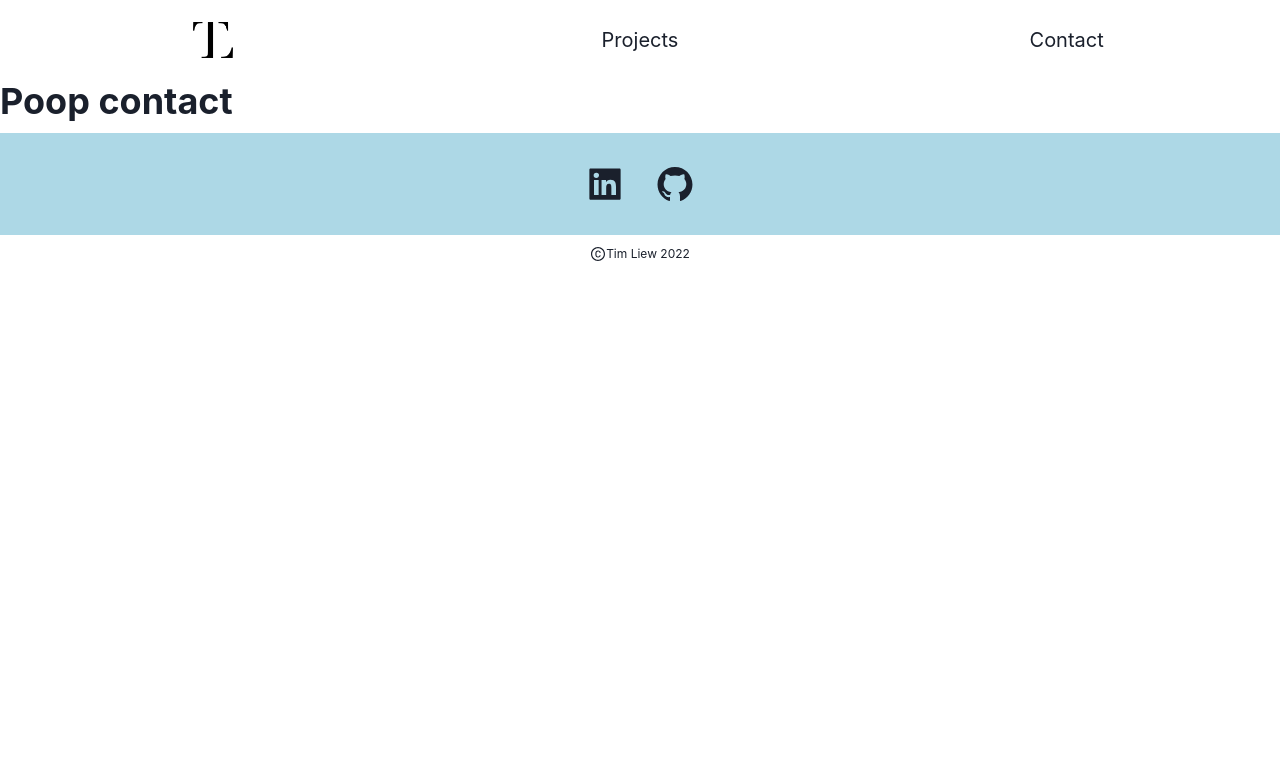
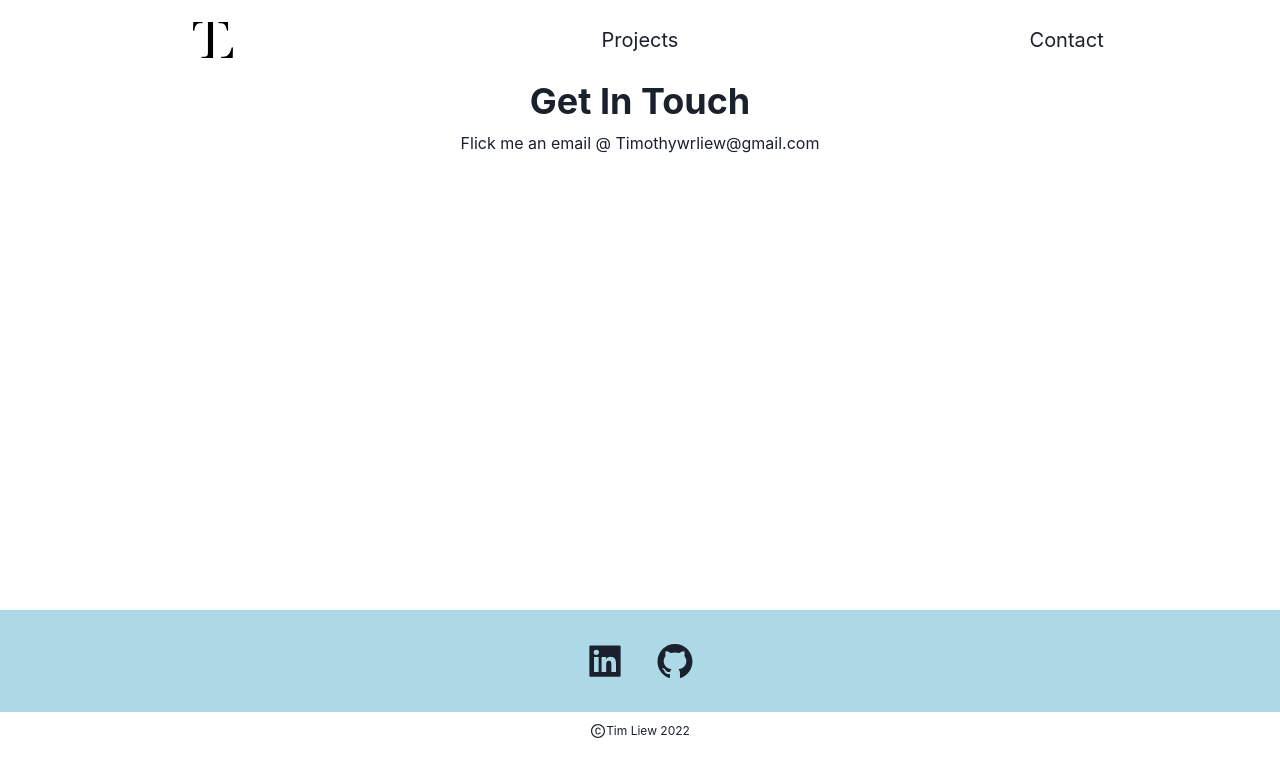
Before and after one commit to Tweemo/typescript-portfolio, a Next.js app: page /contact in a window 1280 px wide. Shown: the top 776 px of the page. Built offline with nearby package versions, Linux system fonts and the light colour scheme.

Commit message:
basic contact details added

```diff
--- a/pages/contact.tsx
+++ b/pages/contact.tsx
@@ -4,6 +4,7 @@ import {
   Text,
   Center,
   Box,
+  VStack,
 } from '@chakra-ui/react'
 import styles from '../styles/Home.module.css'
 import Socials from './socials'
@@ -14,9 +15,16 @@ const Contact = () => {
 return (
     <>
       <Navbar />
+      <Center>
+        <VStack h='65vh'>
           <Heading>
-      Poop contact
+            Get In Touch
           </Heading>
+          <Text>
+            Flick me an email @ Timothywrliew@gmail.com
+          </Text>
+        </VStack>
+      </Center>
       <Socials />
     </>
   )
```
Lines whose indentation alone changed are shown as unchanged.
